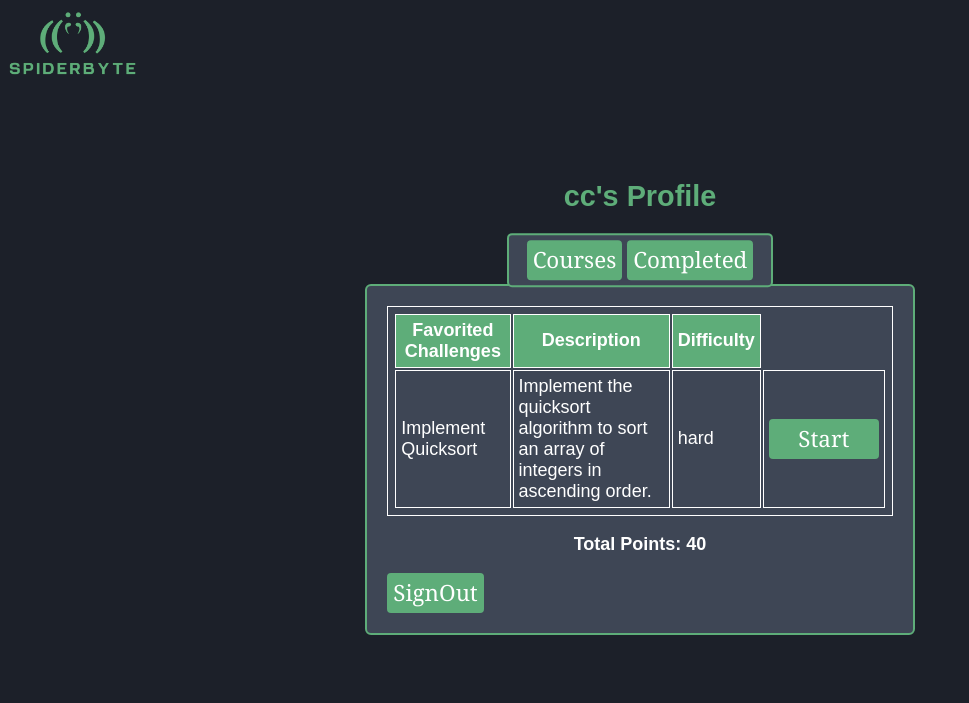
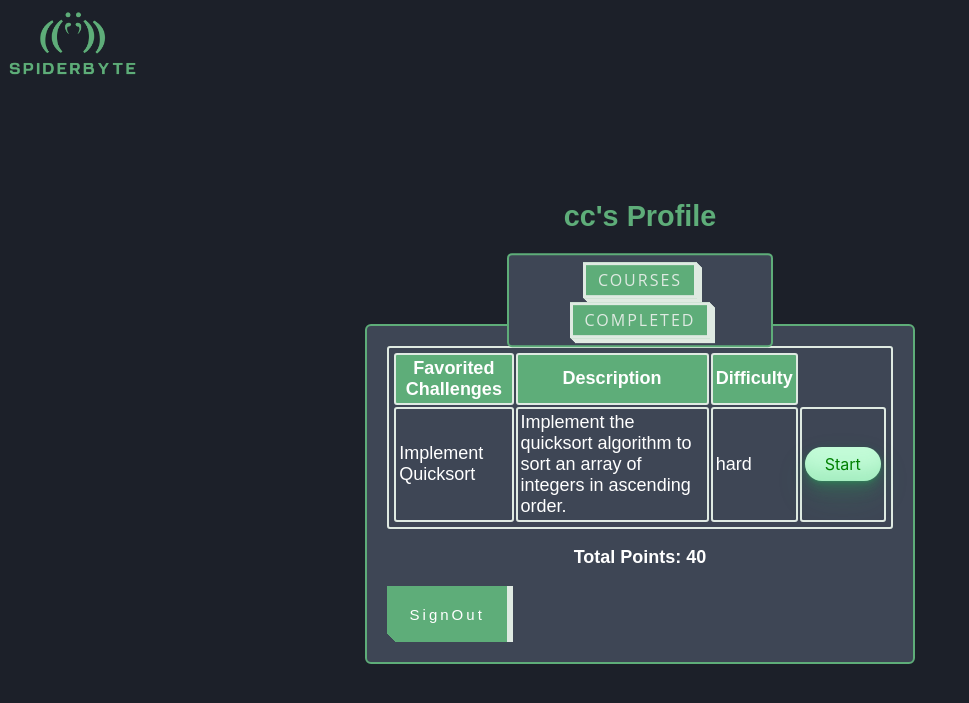
Before and after one commit to cecehoush/BitsPlease-SpiderByte, a Flask app: page /users/profile in a window 1280 px wide. Shown: the top 703 px of the page, without its empty margins (0-969 px from the left). Run offline with Flask 3, Linux system fonts and the light colour scheme; a user stored in the database is signed in; some libraries are stand-ins or nearby versions.

Commit message:
buttons :D

```diff
--- a/static/style.css
+++ b/static/style.css
@@ -17,8 +17,10 @@
   }
 
   table, th, td {
-    border: 1px solid;
-    padding: 5px
+    border: 2px solid;
+    border-radius: 3px;
+    padding: 3px;
+    border-color: #dfeae2;
   }
 
   th {
@@ -47,7 +49,7 @@
   }
 
   .button {
-    background-color: rgb(200, 0, 0);
+    background-color: #5ead79;
     color: white;
     border-radius: 5px;
     justify-content: space-around;
@@ -280,3 +282,229 @@
 textarea {
   height: 150px;  /* Or whatever height you desire */
 }
+
+/* CSS */
+.button-54 {
+  font-family: "Open Sans", sans-serif;
+  font-size: 16px;
+  letter-spacing: 2px;
+  text-decoration: none;
+  text-transform: uppercase;
+  background-color: #5ead79;
+  color: #dfeae2;
+  margin: 2px;
+  cursor: pointer;
+  border: 3px solid;
+  padding: 0.25em 0.5em;
+  box-shadow: 1px 1px 0px 0px, 2px 2px 0px 0px, 3px 3px 0px 0px, 4px 4px 0px 0px, 5px 5px 0px 0px;
+  position: relative;
+  user-select: none;
+  -webkit-user-select: none;
+  touch-action: manipulation;
+}
+
+.button-54:active {
+  box-shadow: 0px 0px 0px 0px;
+  top: 5px;
+  left: 5px;
+}
+
+@media (min-width: 768px) {
+  .button-54 {
+    padding: 0.25em 0.75em;
+  }
+}
+
+/* CSS */
+.button-49,
+.button-49:after {
+  width: 120px;
+  height: 56px;
+  line-height: 58px;
+  font-size: 15px;
+  font-family: 'Bebas Neue', sans-serif;
+  background: linear-gradient(45deg, transparent 5%, #5ead79 5%);
+  border: 0;
+  color: #fff;
+  letter-spacing: 3px;
+  box-shadow: 6px 0px 0px #dfeae2;
+  outline: transparent;
+  position: relative;
+  user-select: none;
+  -webkit-user-select: none;
+  touch-action: manipulation;
+}
+
+.button-49:after {
+  --slice-0: inset(50% 50% 50% 50%);
+  --slice-1: inset(80% -6px 0 0);
+  --slice-2: inset(50% -6px 30% 0);
+  --slice-3: inset(10% -6px 85% 0);
+  --slice-4: inset(40% -6px 43% 0);
+  --slice-5: inset(80% -6px 5% 0);
+
+  content: 'ALTERNATE TEXT';
+  display: block;
+  position: absolute;
+  top: 0;
+  left: 0;
+  right: 0;
+  bottom: 0;
+  background: linear-gradient(45deg, transparent 3%, white 3%, white 5%, #5ead79 5%);
+  text-shadow: -3px -3px 0px #F8F005, 3px 3px 0px white;
+  clip-path: var(--slice-0);
+}
+
+.button-49:hover:after {
+  animation: 1s glitch;
+  animation-timing-function: steps(2, end);
+}
+
+@keyframes glitch {
+  0% {
+    clip-path: var(--slice-1);
+    transform: translate(-20px, -10px);
+  }
+  10% {
+    clip-path: var(--slice-3);
+    transform: translate(10px, 10px);
+  }
+  20% {
+    clip-path: var(--slice-1);
+    transform: translate(-10px, 10px);
+  }
+  30% {
+    clip-path: var(--slice-3);
+    transform: translate(0px, 5px);
+  }
+  40% {
+    clip-path: var(--slice-2);
+    transform: translate(-5px, 0px);
+  }
+  50% {
+    clip-path: var(--slice-3);
+    transform: translate(5px, 0px);
+  }
+  60% {
+    clip-path: var(--slice-4);
+    transform: translate(5px, 10px);
+  }
+  70% {
+    clip-path: var(--slice-2);
+    transform: translate(-10px, 10px);
+  }
+  80% {
+    clip-path: var(--slice-5);
+    transform: translate(20px, -10px);
+  }
+  90% {
+    clip-path: var(--slice-1);
+    transform: translate(-10px, 0px);
+  }
+  100% {
+    clip-path: var(--slice-1);
+    transform: translate(0);
+  }
+}
+
+@media (min-width: 768px) {
+  .button-49,
+  .button-49:after {
+    width: 120px;
+    height: 56px;
+    line-height: 55px;
+  }
+}
+
+/* CSS */
+.button-33 {
+  background-color: #c2fbd7;
+  border-radius: 100px;
+  box-shadow: rgba(44, 187, 99, .2) 0 -25px 18px -14px inset,rgba(44, 187, 99, .15) 0 1px 2px,rgba(44, 187, 99, .15) 0 2px 4px,rgba(44, 187, 99, .15) 0 4px 8px,rgba(44, 187, 99, .15) 0 8px 16px,rgba(44, 187, 99, .15) 0 16px 32px;
+  color: green;
+  cursor: pointer;
+  display: inline-block;
+  font-family: CerebriSans-Regular,-apple-system,system-ui,Roboto,sans-serif;
+  padding: 7px 20px;
+  text-align: center;
+  text-decoration: none;
+  transition: all 250ms;
+  border: 0;
+  font-size: 16px;
+  user-select: none;
+  -webkit-user-select: none;
+  touch-action: manipulation;
+}
+
+.button-33:hover {
+  box-shadow: rgba(44,187,99,.35) 0 -25px 18px -14px inset,rgba(44,187,99,.25) 0 1px 2px,rgba(44,187,99,.25) 0 2px 4px,rgba(44,187,99,.25) 0 4px 8px,rgba(44,187,99,.25) 0 8px 16px,rgba(44,187,99,.25) 0 16px 32px;
+  transform: scale(1.05) rotate(-1deg);
+}
+
+/* CSS */
+.button-85 {
+  padding: 0.6em 2em;
+  border: none;
+  outline: none;
+  color: rgb(255, 255, 255);
+  background: #111;
+  cursor: pointer;
+  position: relative;
+  z-index: 0;
+  border-radius: 10px;
+  user-select: none;
+  -webkit-user-select: none;
+  touch-action: manipulation;
+}
+
+.button-85:before {
+  content: "";
+  background: linear-gradient(
+    45deg,
+    #ff0000,
+    #ff7300,
+    #fffb00,
+    #48ff00,
+    #00ffd5,
+    #002bff,
+    #7a00ff,
+    #ff00c8,
+    #ff0000
+  );
+  position: absolute;
+  top: -2px;
+  left: -2px;
+  background-size: 400%;
+  z-index: -1;
+  filter: blur(5px);
+  -webkit-filter: blur(5px);
+  width: calc(100% + 4px);
+  height: calc(100% + 4px);
+  animation: glowing-button-85 20s linear infinite;
+  transition: opacity 0.3s ease-in-out;
+  border-radius: 10px;
+}
+
+@keyframes glowing-button-85 {
+  0% {
+    background-position: 0 0;
+  }
+  50% {
+    background-position: 400% 0;
+  }
+  100% {
+    background-position: 0 0;
+  }
+}
+
+.button-85:after {
+  z-index: -1;
+  content: "";
+  position: absolute;
+  width: 100%;
+  height: 100%;
+  background: #222;
+  left: 0;
+  top: 0;
+  border-radius: 10px;
+}
--- a/templates/challengelist.html
+++ b/templates/challengelist.html
@@ -32,7 +32,7 @@
                     <td>{{ challenge.description }}</td>
                     <td>{{ challenge.difficulty }}</td>
                     <td>
-                        <button type="button" class="btn-2" onclick="simple_action('{{ url_for('challenge', challengeid=challenge.challengeid) }}')">Start</button>
+                        <button type="button" class="button-33" onclick="simple_action('{{ url_for('challenge', challengeid=challenge.challengeid) }}')">Start</button>
                     </td>
                     <td>
                         {% if is_admin %}
--- a/templates/completed.html
+++ b/templates/completed.html
@@ -17,7 +17,7 @@
             {% endif %}
                     <td>{{ challenge.challengeid }}</td>
                     <td>
-                        <button type="button" class="btn-2" onclick=simple_action("{{ url_for('challenge', challengeid=challenge.challengeid) }}")>View</button>
+                        <button type="button" class="button-33" onclick=simple_action("{{ url_for('challenge', challengeid=challenge.challengeid) }}")>View</button>
                     </td>
                 </tr>
         {% endfor %}
--- a/templates/courselist.html
+++ b/templates/courselist.html
@@ -20,7 +20,7 @@
                     <td>{{ course.courseid }}</td>
                     <td>{{ course.description }}</td>
                     <td>
-                        <button type="button" class="btn-2" onclick=simple_action("{{ url_for('courses', courseid=course.courseid) }}")>Challenges</button>
+                        <button type="button" class="button-85" onclick=simple_action("{{ url_for('courses', courseid=course.courseid) }}")>Challenges</button>
                     </td>
                 </tr>
         {% endfor %}
--- a/templates/signin.html
+++ b/templates/signin.html
@@ -6,7 +6,7 @@
             {{ form.hidden_tag() }}
             <p>{{ form.id.label }} <br> {{ form.id(size=30) }}</p>
             <p>{{ form.password.label }} <br> {{ form.password(size=30) }}</p>
-            <p><input class="btn-1" type="submit" value="Submit"></p>
+            <p><input class="button-54" type="submit" value="Submit"></p>
         </form>
         </div>
     </div>
--- a/templates/signup.html
+++ b/templates/signup.html
@@ -16,7 +16,7 @@
             <p>{{ form.id.label }} <br> {{ form.id(size=30) }}</p>
             <p>{{ form.password.label }} <br> {{ form.password(size=30) }}</p>
             <p>{{ form.password_confirm.label }} <br> {{ form.password_confirm(size=30) }}</p>
-            <p><input class="btn-1" type="submit" value="Submit"></p>
+            <p><input class="button-54" type="submit" value="Submit"></p>
         </form>
         </div>
     </div>
--- a/templates/user_profile.html
+++ b/templates/user_profile.html
@@ -5,8 +5,8 @@
     <h1 class="profile-title"> {{user.id}}'s Profile</h1>
 
     <div class="box-products">
-        <button type="button" class="btn-2" onclick=simple_action("{{ url_for('courses') }}")>Courses</button>
-        <button type="button" class="btn-2" onclick=simple_action("{{ url_for('completed') }}")>Completed</button>
+        <button type="button" class="button-54" onclick=simple_action("{{ url_for('courses') }}")>Courses</button>
+        <button type="button" class="button-54" onclick=simple_action("{{ url_for('completed') }}")>Completed</button>
     </div>
 
     {# Initialize the namespace object with points attribute #}
@@ -43,7 +43,7 @@
                     <td>{{ challenge.description }}</td>
                     <td>{{ challenge.difficulty }}</td>
                     <td>
-                        <button type="button" class="btn-1">Start</button>
+                        <button type="button" class="button-33">Start</button>
                     </td>
                 </tr>
             {% endif %}
@@ -54,7 +54,7 @@
         <p>Total Points: {{ points }}</p>
     </h3>
 
-    <button type="button" class="btn-2" onclick=simple_action("{{ url_for('users_signout') }}")>SignOut</button>
+    <button type="button" class="button-49" onclick=simple_action("{{ url_for('users_signout') }}")>SignOut</button>
 
 </div>
 <script type="text/javascript">
```
Also changed, not shown: templates/authentication.html (+16 -2 lines), instance/app.db.
